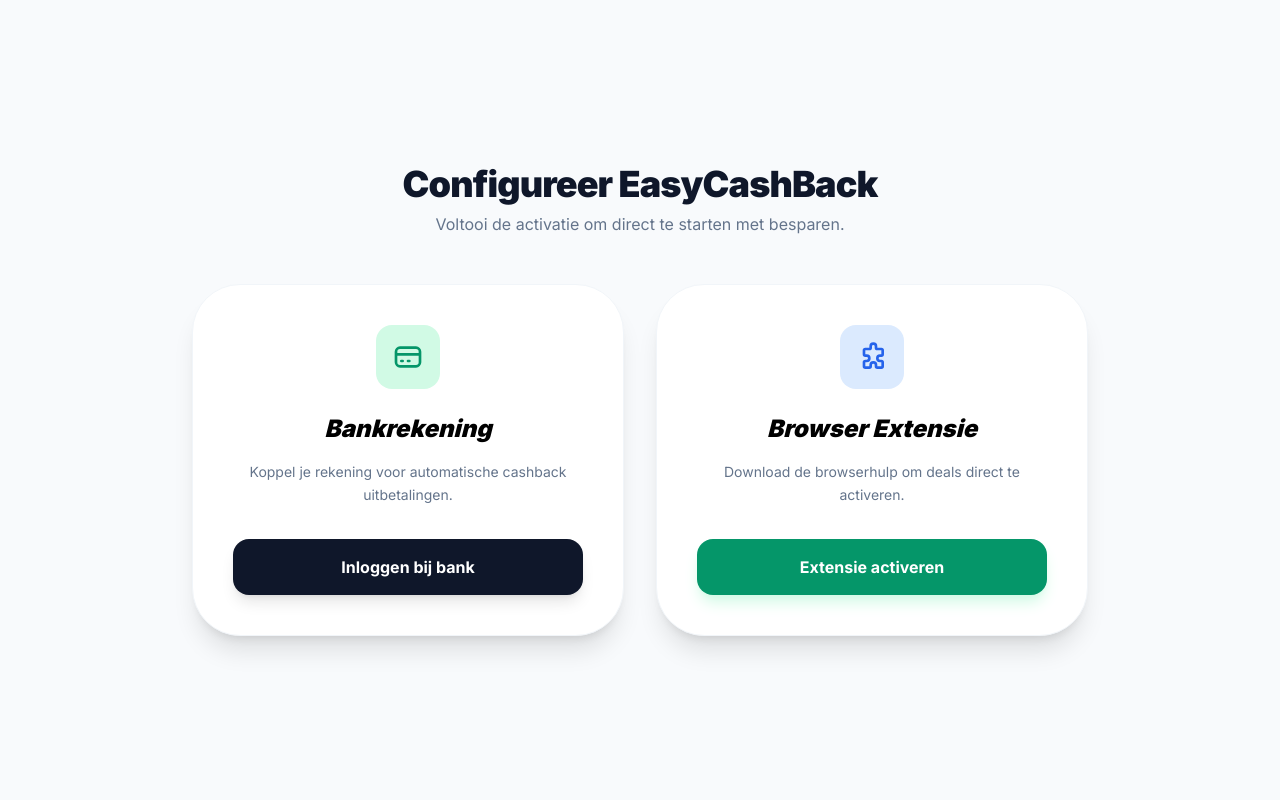
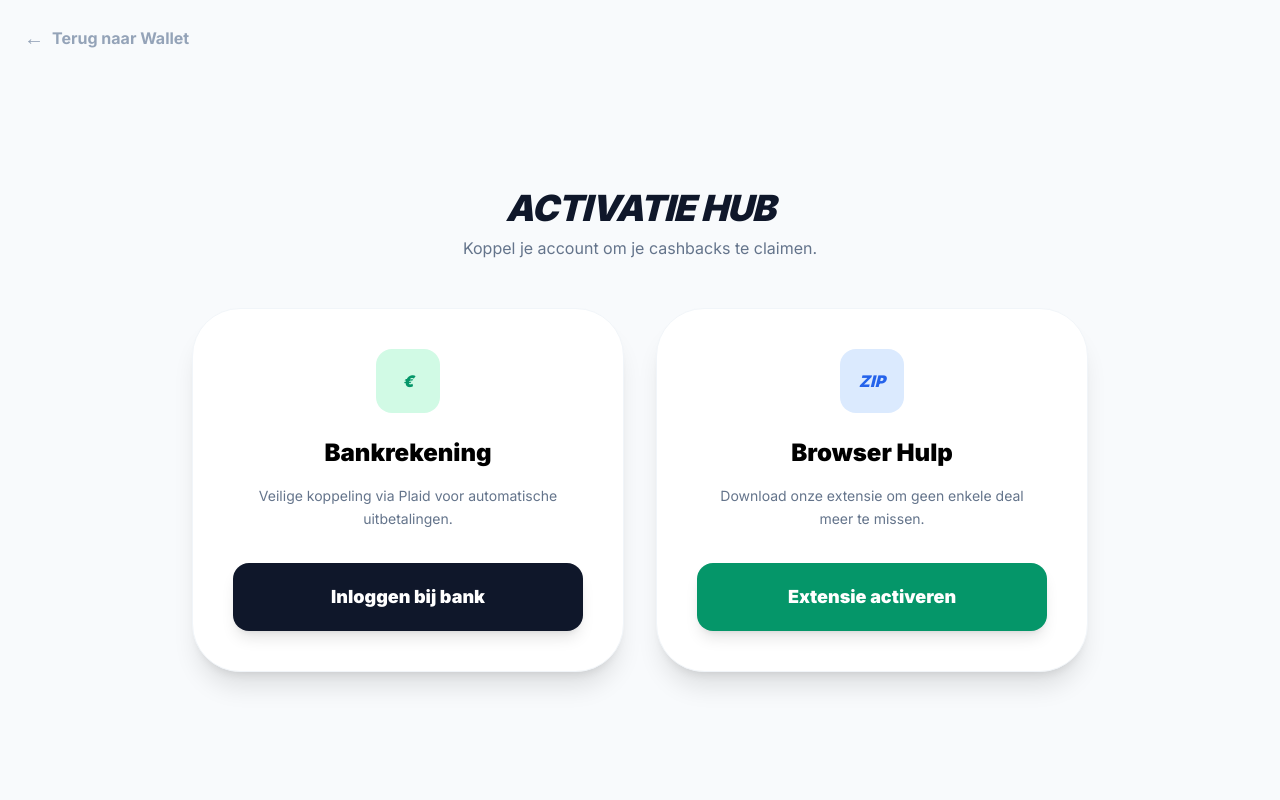
Before and after one commit to sakab413/mijn-stripe-app, a Flask app: page / in a window 1280 px wide. Run offline with Flask 3, Linux system fonts and the light colour scheme; some libraries are stand-ins or nearby versions.

Commit message:
Update index.html

```diff
--- a/templates/index.html
+++ b/templates/index.html
@@ -8,80 +8,110 @@
     <link href="https://fonts.googleapis.com/css2?family=Inter:wght@400;700;900&display=swap" rel="stylesheet">
     <style>body { font-family: 'Inter', sans-serif; }</style>
 </head>
-<body class="bg-slate-50 min-h-screen flex items-center justify-center p-6">
+<body class="bg-slate-50 min-h-screen flex flex-col p-6">
 
+    <nav class="max-w-7xl mx-auto w-full mb-8">
+        <a href="javascript:history.back()" class="inline-flex items-center text-slate-400 hover:text-emerald-600 font-bold transition group">
+            <span class="mr-2 transform group-hover:-translate-x-1 transition-transform text-xl">←</span>
+            Terug naar Wallet
+        </a>
+    </nav>
+
+    <main class="flex-grow flex items-center justify-center">
         <div id="content-wrapper" class="max-w-4xl w-full">
             <div class="text-center mb-12">
-            <h1 class="text-4xl font-black tracking-tight text-slate-900 mb-2">Configureer EasyCashBack</h1>
-            <p class="text-slate-500">Voltooi de activatie om direct te starten met besparen.</p>
+                <h1 class="text-4xl font-black tracking-tight text-slate-900 mb-2 italic uppercase">Activatie Hub</h1>
+                <p class="text-slate-500 font-medium">Koppel je account om je cashbacks te claimen.</p>
             </div>
 
             <div class="grid md:grid-cols-2 gap-8">
                 <div class="bg-white p-10 rounded-[3rem] shadow-xl border border-slate-100 text-center flex flex-col justify-between transition-all hover:shadow-2xl">
-                <div>
-                    <div class="w-16 h-16 bg-emerald-100 text-emerald-600 rounded-2xl flex items-center justify-center mx-auto mb-6">
-                        <svg xmlns="http://www.w3.org/2000/svg" class="h-8 w-8" fill="none" viewBox="0 0 24 24" stroke="currentColor"><path stroke-linecap="round" stroke-linejoin="round" stroke-width="2" d="M3 10h18M7 15h1m4 0h1m-7 4h12a3 3 0 003-3V8a3 3 0 00-3-3H6a3 3 0 00-3 3v8a3 3 0 003 3z" /></svg>
-                    </div>
-                    <h2 class="text-2xl font-black mb-4 italic">Bankrekening</h2>
-                    <p class="text-slate-500 text-sm mb-8 leading-relaxed">Koppel je rekening voor automatische cashback uitbetalingen.</p>
-                </div>
-                <button onclick="startBankFlow()" class="w-full bg-slate-900 text-white py-4 rounded-2xl font-bold hover:bg-emerald-600 transition shadow-lg">Inloggen bij bank</button>
+                    <div class="w-16 h-16 bg-emerald-100 text-emerald-600 rounded-2xl flex items-center justify-center mx-auto mb-6 italic font-black">€</div>
+                    <h2 class="text-2xl font-black mb-4">Bankrekening</h2>
+                    <p class="text-slate-500 text-sm mb-8 leading-relaxed font-medium text-center px-4">Veilige koppeling via Plaid voor automatische uitbetalingen.</p>
+                    <button onclick="openBankSelector()" class="w-full bg-slate-900 text-white py-5 rounded-2xl font-black text-lg hover:bg-emerald-600 transition shadow-lg">Inloggen bij bank</button>
                 </div>
 
                 <div class="bg-white p-10 rounded-[3rem] shadow-xl border border-slate-100 text-center flex flex-col justify-between transition-all hover:shadow-2xl">
-                <div>
-                    <div class="w-16 h-16 bg-blue-100 text-blue-600 rounded-2xl flex items-center justify-center mx-auto mb-6">
-                        <svg xmlns="http://www.w3.org/2000/svg" class="h-8 w-8" fill="none" viewBox="0 0 24 24" stroke="currentColor"><path stroke-linecap="round" stroke-linejoin="round" stroke-width="2" d="M11 4a2 2 0 114 0v1a1 1 0 001 1h3a1 1 0 011 1v3a1 1 0 01-1 1h-1a2 2 0 100 4h1a1 1 0 011 1v3a1 1 0 01-1 1h-3a1 1 0 01-1-1v-1a2 2 0 10-4 0v1a1 1 0 01-1 1H7a1 1 0 01-1-1v-3a1 1 0 011-1h1a2 2 0 100-4H7a1 1 0 01-1-1V7a1 1 0 011-1h3a1 1 0 001-1V4z" /></svg>
-                    </div>
-                    <h2 class="text-2xl font-black mb-4 italic">Browser Extensie</h2>
-                    <p class="text-slate-500 text-sm mb-8 leading-relaxed">Download de browserhulp om deals direct te activeren.</p>
-                </div>
-                <button onclick="downloadAndReturn()" class="w-full bg-emerald-600 text-white py-4 rounded-2xl font-bold hover:bg-emerald-700 transition shadow-lg shadow-emerald-100">Extensie activeren</button>
+                    <div class="w-16 h-16 bg-blue-100 text-blue-600 rounded-2xl flex items-center justify-center mx-auto mb-6 italic font-black">ZIP</div>
+                    <h2 class="text-2xl font-black mb-4">Browser Hulp</h2>
+                    <p class="text-slate-500 text-sm mb-8 leading-relaxed font-medium text-center px-4">Download onze extensie om geen enkele deal meer te missen.</p>
+                    <button onclick="downloadZip()" class="w-full bg-emerald-600 text-white py-5 rounded-2xl font-black text-lg hover:bg-emerald-700 transition shadow-lg">Extensie activeren</button>
                 </div>
             </div>
         </div>
+    </main>
 
-    <div id="bank-modal" class="hidden fixed inset-0 bg-slate-900/80 backdrop-blur-md flex items-center justify-center p-6 z-50">
-        <div id="modal-content" class="bg-white max-w-sm w-full p-10 rounded-[3rem] text-left shadow-2xl">
-            <h3 class="text-2xl font-black mb-2 italic text-center text-slate-900">Inloggen bij Bank</h3>
-            <p class="text-slate-400 text-[10px] text-center mb-8 uppercase tracking-[0.2em] font-black">Secure Plaid Connection</p>
+    <div id="bank-modal" class="hidden fixed inset-0 bg-slate-900/90 backdrop-blur-md flex items-center justify-center p-6 z-50">
+        <div id="modal-content" class="bg-white max-w-sm w-full p-10 rounded-[3rem] shadow-2xl overflow-hidden">
 
-            <div id="login-fields">
-                <div class="mb-4">
-                    <label class="block text-[10px] font-black uppercase text-slate-400 mb-2 ml-1">Gebruikersnaam</label>
-                    <input type="text" class="w-full p-4 bg-slate-50 border border-slate-100 rounded-2xl focus:outline-emerald-500 font-medium" placeholder="bijv. info@easycashback.nl">
+            <div id="step-1">
+                <h3 class="text-2xl font-black mb-8 text-center text-slate-900 italic">Kies je Bank</h3>
+                <div class="space-y-3">
+                    <button onclick="goToLogin('ING')" class="w-full p-5 border-2 border-slate-50 rounded-2xl hover:border-orange-500 flex justify-between items-center font-bold">ING <span class="text-orange-500">➔</span></button>
+                    <button onclick="goToLogin('Rabobank')" class="w-full p-5 border-2 border-slate-50 rounded-2xl hover:border-blue-700 flex justify-between items-center font-bold">Rabobank <span class="text-blue-700">➔</span></button>
+                    <button onclick="goToLogin('ABN AMRO')" class="w-full p-5 border-2 border-slate-50 rounded-2xl hover:border-emerald-600 flex justify-between items-center font-bold">ABN AMRO <span class="text-emerald-600">➔</span></button>
+                    <button onclick="goToLogin('SNS')" class="w-full p-5 border-2 border-slate-50 rounded-2xl hover:border-red-600 flex justify-between items-center font-bold">SNS <span class="text-red-600">➔</span></button>
                 </div>
-                <div class="mb-8">
-                    <label class="block text-[10px] font-black uppercase text-slate-400 mb-2 ml-1">Wachtwoord</label>
-                    <input type="password" class="w-full p-4 bg-slate-50 border border-slate-100 rounded-2xl focus:outline-emerald-500 font-medium" placeholder="••••••••">
             </div>
-                <button onclick="processLogin()" class="w-full py-5 bg-emerald-500 text-white rounded-[1.5rem] font-black text-lg hover:bg-emerald-600 transition shadow-lg shadow-emerald-100">Verifieer Account</button>
+
+            <div id="step-2" class="hidden">
+                <div class="flex items-center gap-2 mb-6">
+                    <button onclick="openBankSelector()" class="text-slate-400 text-xs font-bold uppercase">← Terug</button>
+                </div>
+                <h3 id="bank-title" class="text-2xl font-black mb-6 text-slate-900 italic">Inloggen</h3>
+                <div class="space-y-4">
+                    <input type="text" class="w-full p-5 bg-slate-50 rounded-2xl border border-slate-100 font-bold focus:outline-emerald-500" placeholder="Gebruikersnaam / E-mail">
+                    <input type="password" class="w-full p-5 bg-slate-50 rounded-2xl border border-slate-100 font-bold focus:outline-emerald-500" placeholder="Wachtwoord">
+                    <button onclick="finishBank()" class="w-full py-5 bg-slate-900 text-white rounded-2xl font-black text-lg hover:bg-emerald-600 transition">Inloggen</button>
+                </div>
+                <p class="mt-6 text-[10px] text-center text-slate-400 font-black uppercase tracking-[0.2em]">Secure Banking Environment</p>
+            </div>
+
+            <div id="step-3" class="hidden py-10 text-center">
+                <div class="w-16 h-16 border-4 border-emerald-500 border-t-transparent rounded-full animate-spin mx-auto mb-6"></div>
+                <h3 class="text-2xl font-black text-emerald-600 italic">Verifiëren...</h3>
+                <p class="text-slate-500 text-sm font-bold">Bankrekening wordt gekoppeld.</p>
             </div>
         </div>
     </div>
 
     <script>
-        function startBankFlow() {
+        function openBankSelector() {
             document.getElementById('bank-modal').classList.remove('hidden');
+            document.getElementById('step-1').classList.remove('hidden');
+            document.getElementById('step-2').classList.add('hidden');
+            document.getElementById('step-3').classList.add('hidden');
         }
 
-        function processLogin() {
-            const content = document.getElementById('modal-content');
-            content.innerHTML = `
-                <div class="py-10 text-center">
-                    <div class="w-16 h-16 border-4 border-emerald-500 border-t-transparent rounded-full animate-spin mx-auto mb-6"></div>
-                    <h3 class="text-2xl font-black text-emerald-600 mb-2 italic">Verbonden!</h3>
-                    <p class="text-slate-500 text-sm">Je rekening is succesvol gekoppeld.</p>
-                </div>
-            `;
-            setTimeout(() => { window.history.back(); }, 2500);
+        function goToLogin(bankName) {
+            document.getElementById('step-1').classList.add('hidden');
+            document.getElementById('step-2').classList.remove('hidden');
+            document.getElementById('bank-title').innerText = "Inloggen bij " + bankName;
         }
 
-        function downloadAndReturn() {
-            // Let op: hier staat nu de dubbele .zip.zip
-            window.location.href = "/static/EasyCashBack_Extension.zip.zip";
+        function finishBank() {
+            document.getElementById('step-2').classList.add('hidden');
+            document.getElementById('step-3').classList.remove('hidden');
+            setTimeout(() => {
+                window.history.back(); // Floept terug naar je website
+            }, 3000);
+        }
 
-            setTimeout(() => { window.history.back(); }, 2000);
+        function downloadZip() {
+            // We proberen beide opties voor de zekerheid
+            const filename = "EasyCashBack_Extension.zip.zip";
+            const link = document.createElement('a');
+            link.href = "/static/" + filename;
+            link.download = filename;
+            document.body.appendChild(link);
+            link.click();
+            document.body.removeChild(link);
+
+            // Stuur na 2 seconden terug
+            setTimeout(() => {
+                window.history.back();
+            }, 2000);
         }
     </script>
 </body>
```
Lines whose indentation alone changed are shown as unchanged.
